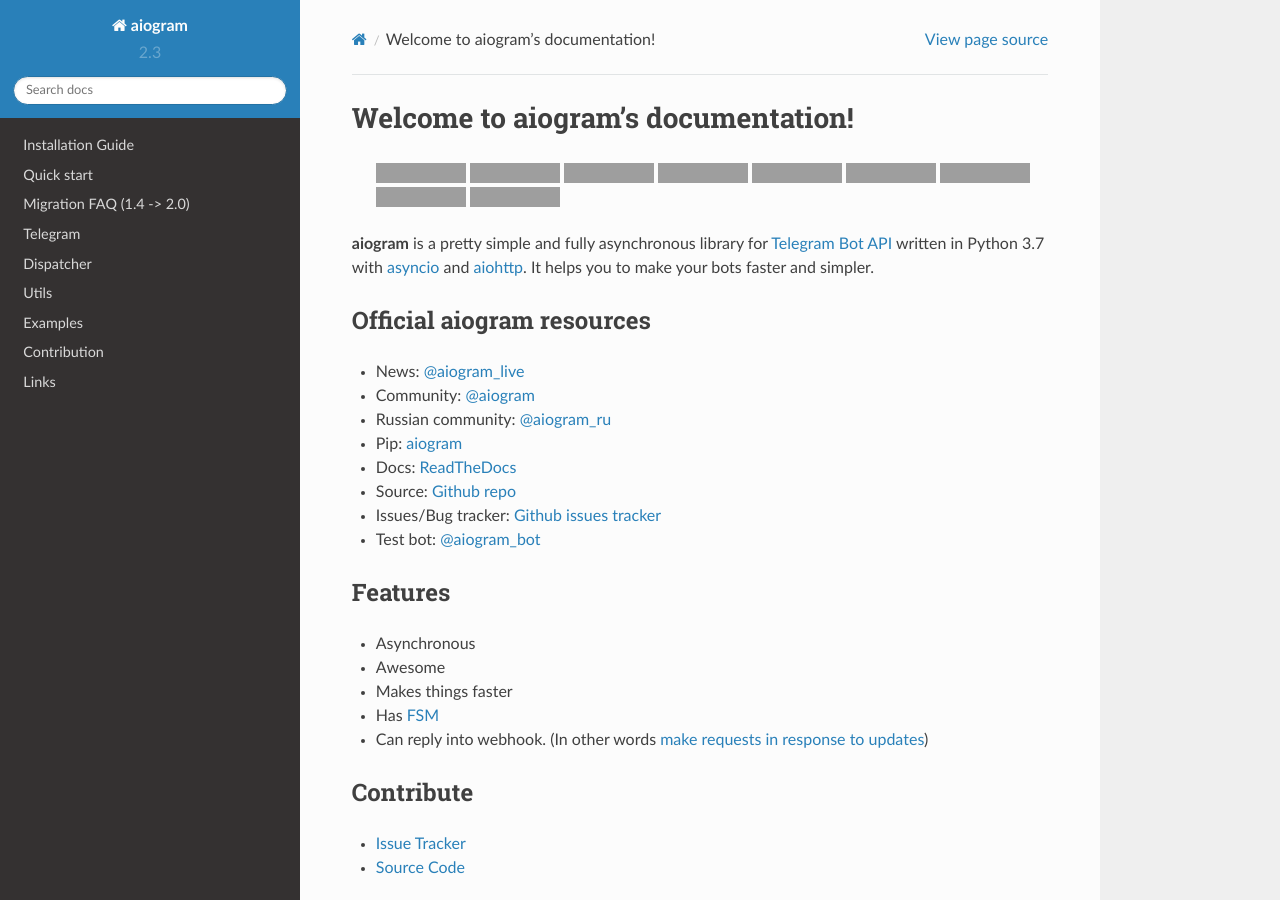
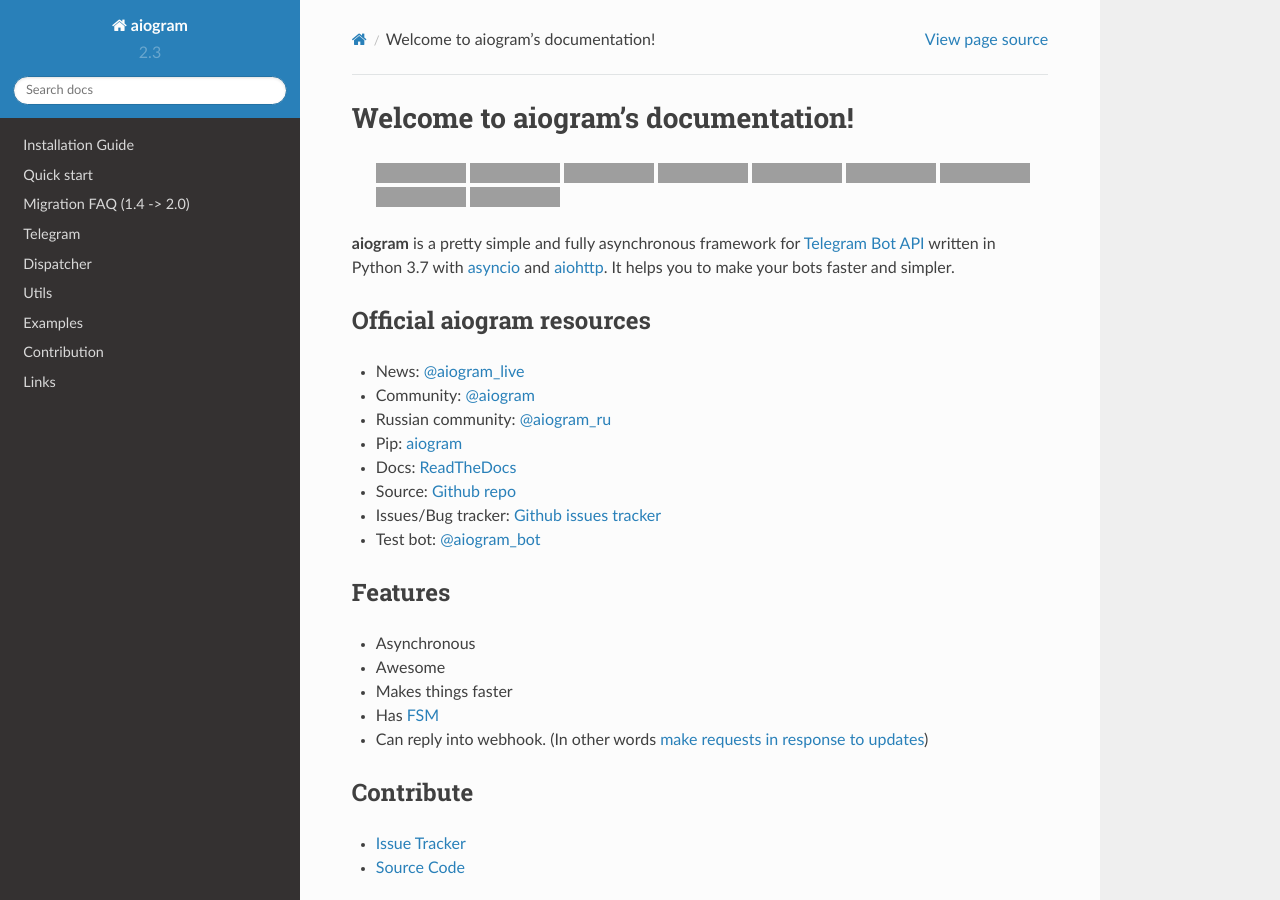
Before and after one commit to NullBrotasli/aiogram, a Sphinx documentation site: the page built from docs/source/index.rst, in a window 1280 px wide and 900 px high, cut to the strip 0-900 px from the top of the window. Built offline with Sphinx 7.4.7 and the Read the Docs theme 2.0.0, drawn with Linux system fonts in a browser that asks for light colours; the version number is read from the project's files by our own code; grey boxes are pictures that could not be loaded.

Commit message:
library -> framework

```diff
--- a/README.rst
+++ b/README.rst
@@ -38,7 +38,7 @@
    :alt: MIT License
 
 
-**aiogram** is a pretty simple and fully asynchronous library for `Telegram Bot API <https://core.telegram.org/bots/api>`_ written in Python 3.7 with `asyncio <https://docs.python.org/3/library/asyncio.html>`_ and `aiohttp <https://github.com/aio-libs/aiohttp>`_. It helps you to make your bots faster and simpler.
+**aiogram** is a pretty simple and fully asynchronous framework for `Telegram Bot API <https://core.telegram.org/bots/api>`_ written in Python 3.7 with `asyncio <https://docs.python.org/3/library/asyncio.html>`_ and `aiohttp <https://github.com/aio-libs/aiohttp>`_. It helps you to make your bots faster and simpler.
 
 You can `read the docs here <http://aiogram.readthedocs.io/en/latest/>`_.
 
--- a/docs/source/index.rst
+++ b/docs/source/index.rst
@@ -39,7 +39,7 @@
        :alt: MIT License
 
 
-**aiogram** is a pretty simple and fully asynchronous library for `Telegram Bot API <https://core.telegram.org/bots/api>`_ written in Python 3.7 with `asyncio <https://docs.python.org/3/library/asyncio.html>`_ and `aiohttp <https://github.com/aio-libs/aiohttp>`_. It helps you to make your bots faster and simpler.
+**aiogram** is a pretty simple and fully asynchronous framework for `Telegram Bot API <https://core.telegram.org/bots/api>`_ written in Python 3.7 with `asyncio <https://docs.python.org/3/library/asyncio.html>`_ and `aiohttp <https://github.com/aio-libs/aiohttp>`_. It helps you to make your bots faster and simpler.
 
 
 Official aiogram resources
--- a/setup.py
+++ b/setup.py
@@ -67,7 +67,7 @@
     author='Alex Root Junior',
     requires_python='>=3.7',
     author_email='jroot.junior@gmail.com',
-    description='Is a pretty simple and fully asynchronous library for Telegram Bot API',
+    description='Is a pretty simple and fully asynchronous framework for Telegram Bot API',
     long_description=get_description(),
     classifiers=[
         'Development Status :: 5 - Production/Stable',
```
Also changed, not shown: README.md (+1 -1 lines).
